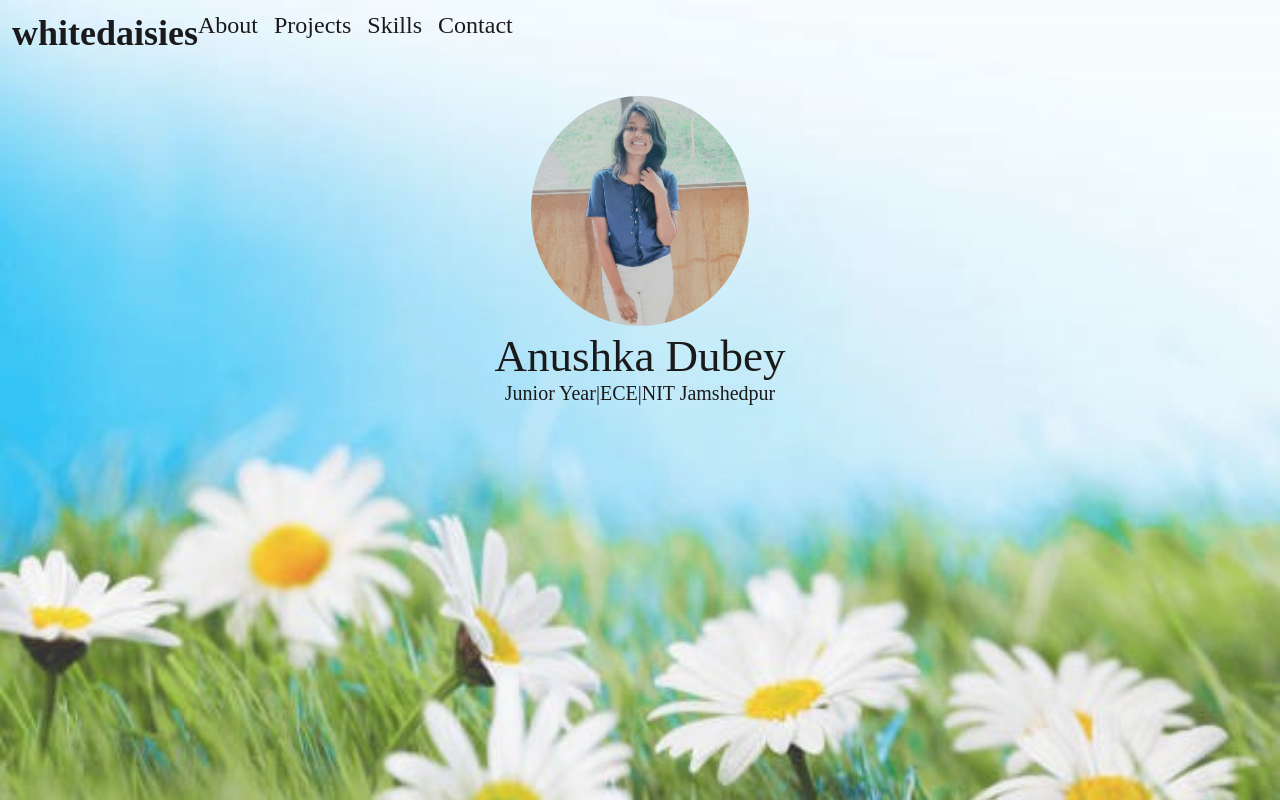
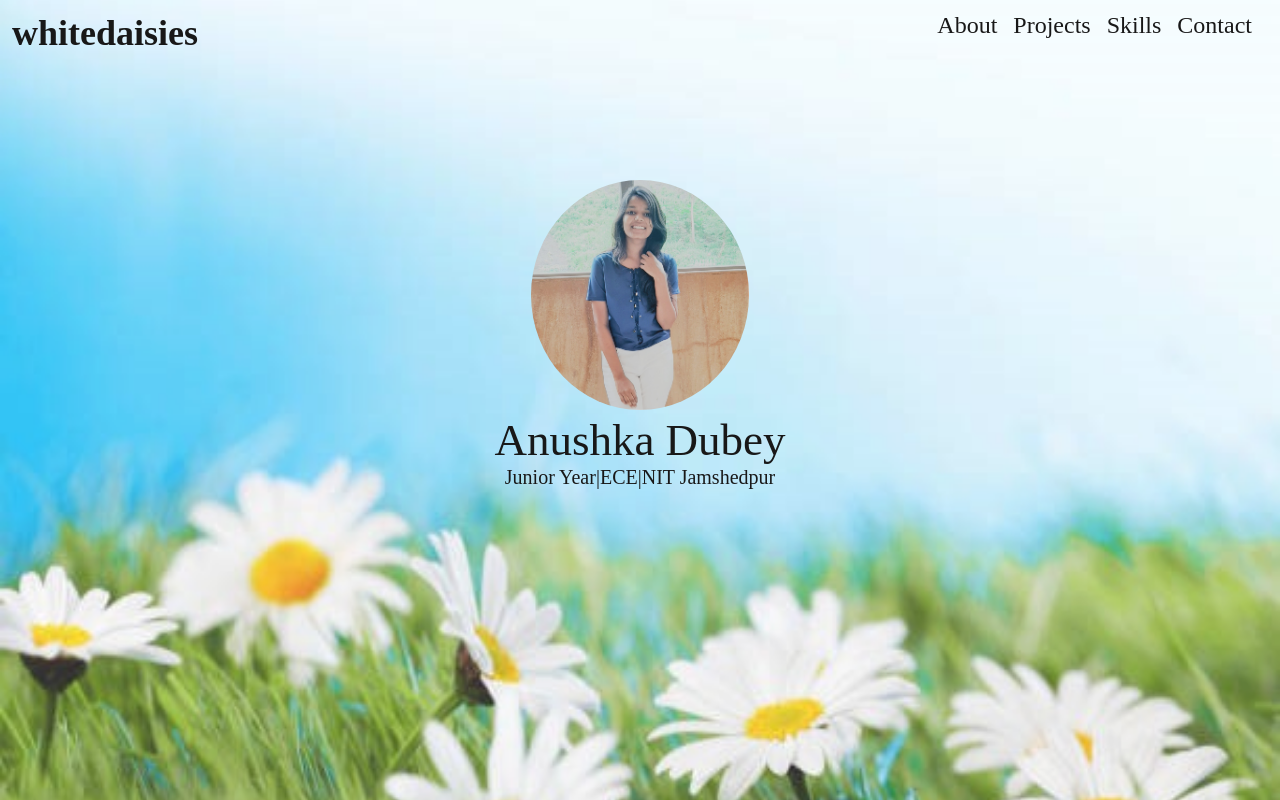
Before and after one commit to anushkadubey/My-Portfolio-Website, a React (Create React App) app: page / in a window 1280 px wide. Shown: the top 800 px of the page. Built offline with nearby package versions, Linux system fonts and the light colour scheme; a web font is replaced by a local one.

Commit message:
Update header.css

```diff
--- a/src/Components/Header/header.css
+++ b/src/Components/Header/header.css
@@ -4,7 +4,7 @@
     align-items: flex-start;
     flex:1;
     padding: 12px;
-    position: fixed;
+    position: sticky;
     height: 60px;
 }
 .menu{
```
